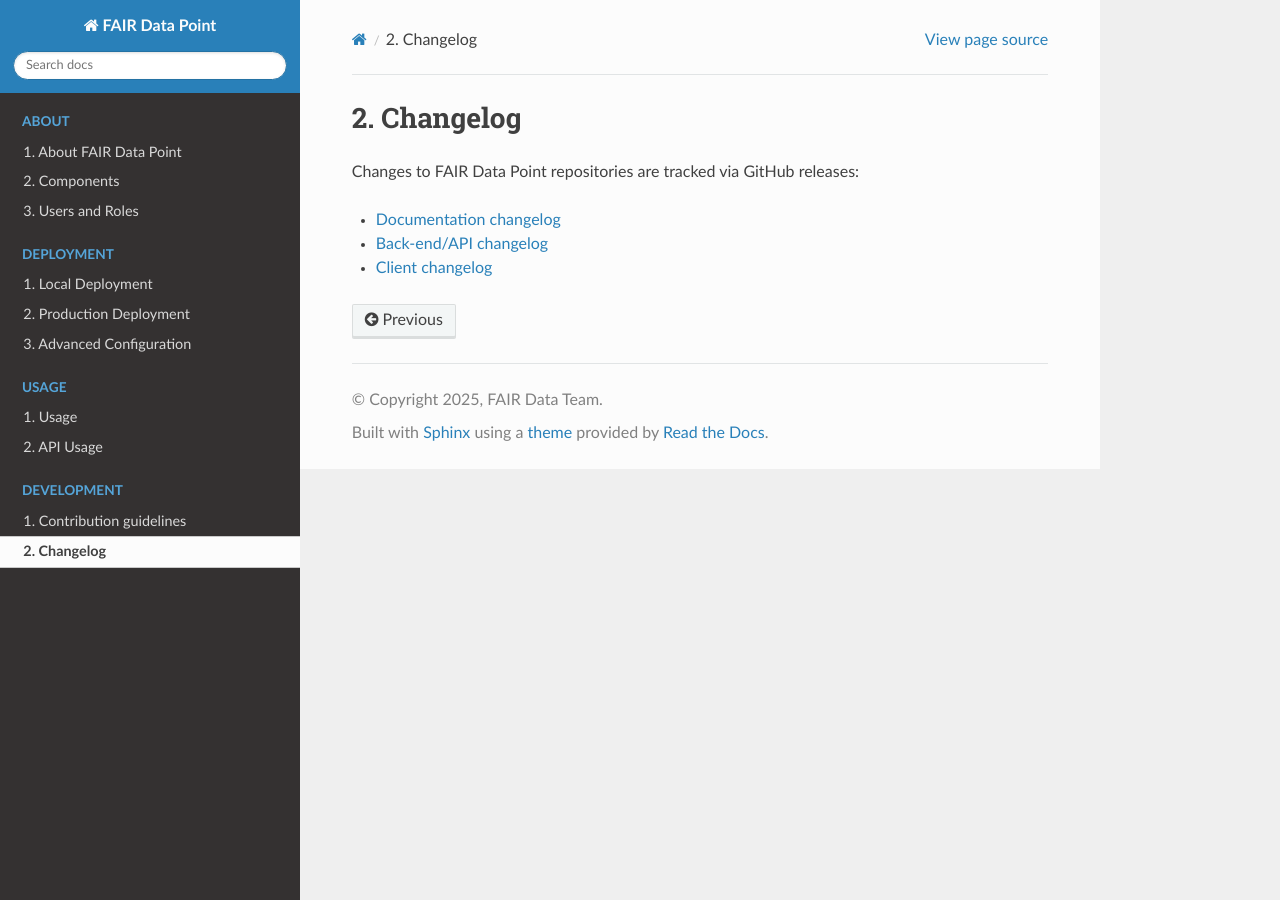
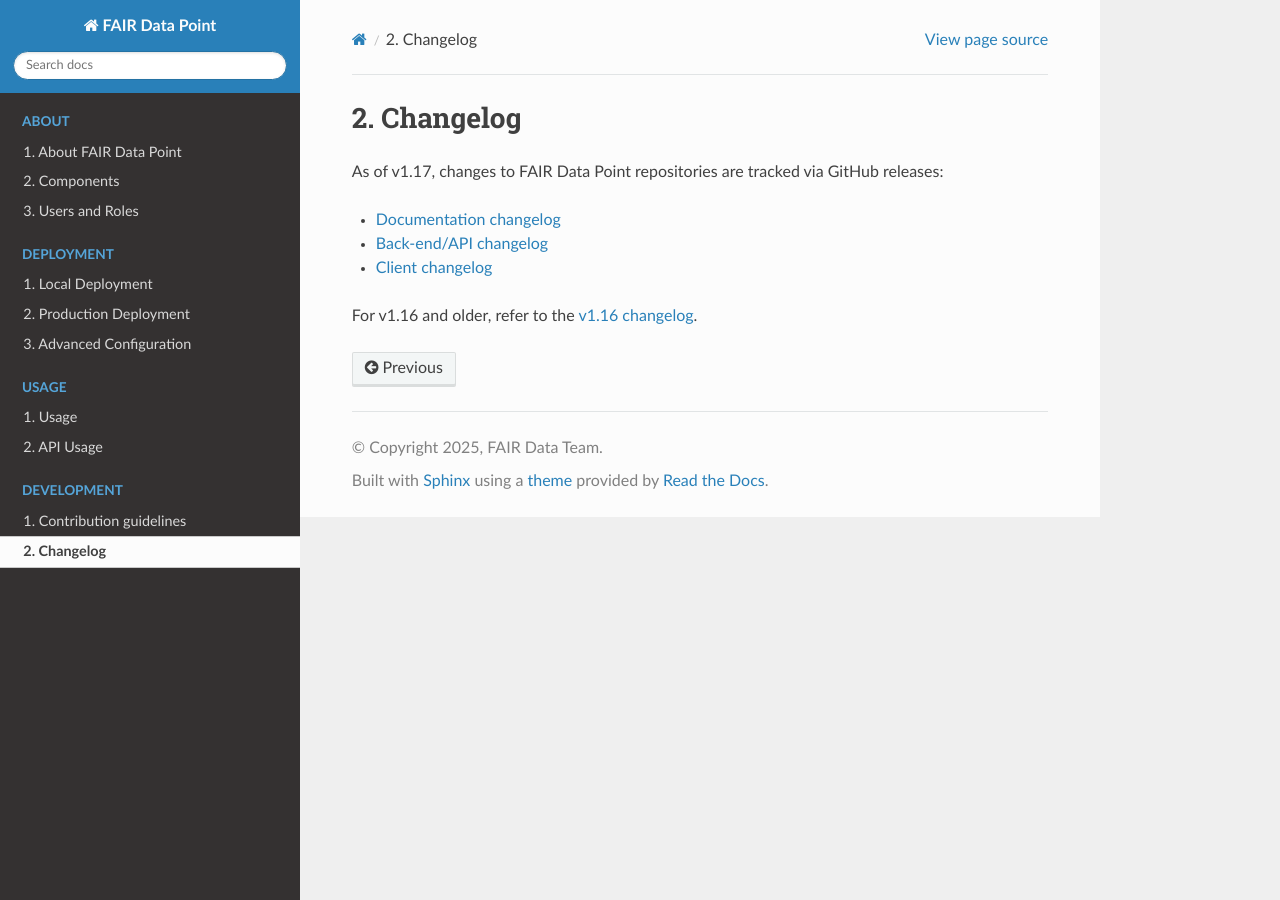
Before and after one commit to FAIRDataTeam/FAIRDataPoint-Docs, a Sphinx documentation site: the page built from docs/development/changelog.rst, in a window 1280 px wide. Built offline with Sphinx 7.4.7 and the Read the Docs theme 3.1.0, drawn with Linux system fonts in a browser that asks for light colours.

Commit message:
add link to old changelog

```diff
--- a/docs/development/changelog.rst
+++ b/docs/development/changelog.rst
@@ -2,8 +2,10 @@
 Changelog
 *********
 
-Changes to FAIR Data Point repositories are tracked via GitHub releases:
+As of v1.17, changes to FAIR Data Point repositories are tracked via GitHub releases:
 
 - `Documentation changelog <https://github.com/FAIRDataTeam/FAIRDataPoint-Docs/releases>`_
 - `Back-end/API changelog <https://github.com/FAIRDataTeam/FAIRDataPoint/releases>`_
 - `Client changelog <https://github.com/FAIRDataTeam/FAIRDataPoint-client/releases>`_
+
+For v1.16 and older, refer to the `v1.16 changelog <https://github.com/FAIRDataTeam/FAIRDataPoint-Docs/blob/03627e40621501ad3be50f69d2b4e326636bc53f/docs/development/changelog.rst>`_.
```
